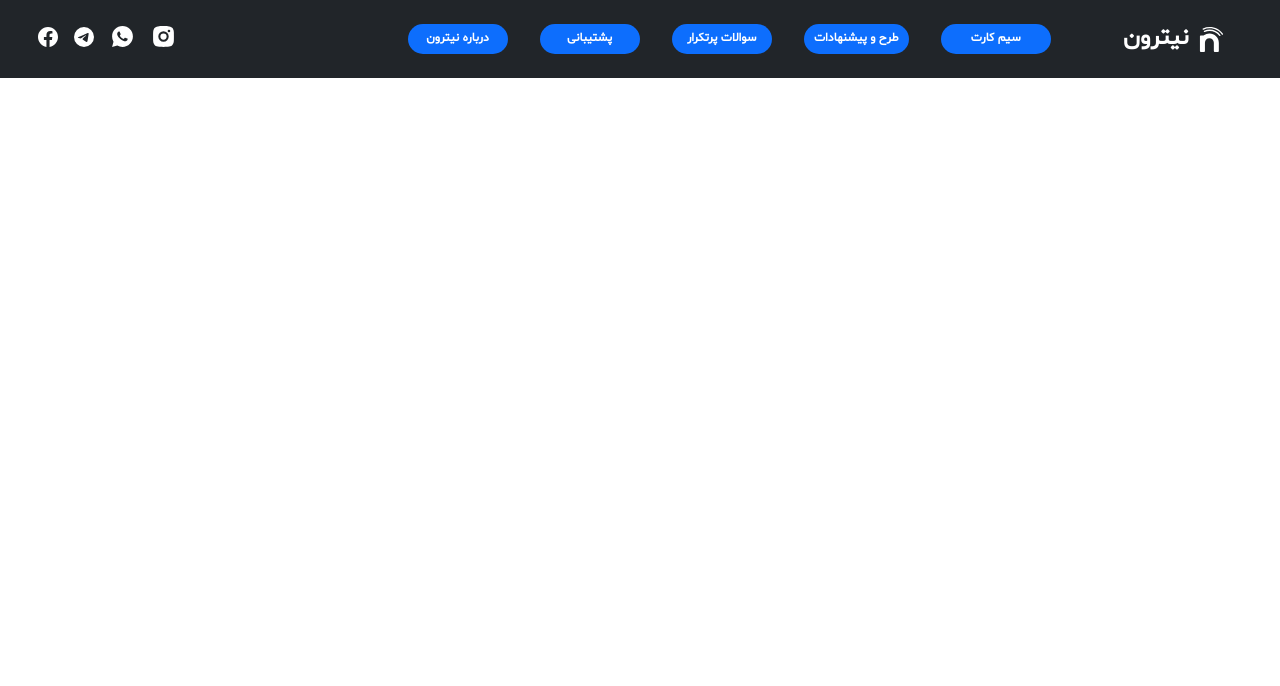
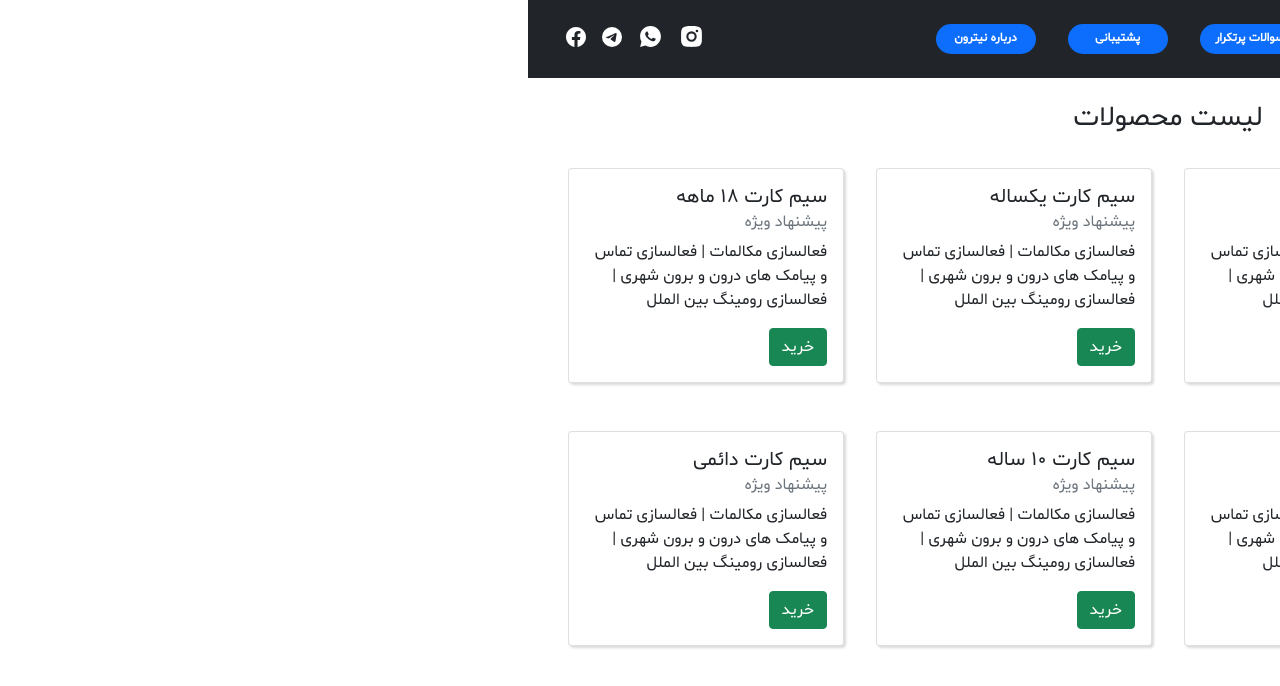
Before and after one commit to SarahMoradi/simcard-sale-template, a React (Create React App) app: page /offers in a window 1280 px wide. Shown: the top 686 px of the page. Built offline with nearby package versions, Linux system fonts and the light colour scheme.

Commit message:
Completed offer page

```diff
--- a/src/component/SignUp.module.css
+++ b/src/component/SignUp.module.css
@@ -168,3 +168,8 @@ input[type="checkbox"]:focus {
     width: 90%;
   }
 }
+
+.card_style{
+ background-color: #aeccf5;
+ box-shadow: rgba(0, 0, 0, 0.15) 1.95px 1.95px 2.6px;
+}
--- a/src/component/offers.js
+++ b/src/component/offers.js
@@ -1,10 +1,203 @@
 import React from "react";
 import DesktopMenu from "./desktopMenu";
+import { Row, Col, Card, CardBody, CardText, CardTitle, CardSubtitle, Button } from 'reactstrap'
+import styles from './SignUp.module.css'
 
 const offers = () => {
   return (
     <>
       <DesktopMenu />
+      <div className="d-flex justify-content-center my-4">
+        <h3>لیست محصولات</h3>
+      </div>
+      <div className="d-flex mt-2 mx-4">
+          <Col className="d-flex justify-content-center align-items-center" sm="12" md="3">
+           <div className="mx-3">
+                  <Card className={ styles.card_style }>
+                          <CardBody>
+                            <CardTitle tag="h5">
+                             سیم کارت 3 ماهه
+                            </CardTitle>
+                            <CardSubtitle
+                              className="mb-2 text-muted"
+                              tag="h6"
+                            >
+                              پیشنهاد ویژه
+                            </CardSubtitle>
+                            <CardText>
+                             فعالسازی مکالمات | فعالسازی تماس و پیامک های درون و برون شهری  | فعالسازی رومینگ بین الملل
+                            </CardText>
+                            <Button color="success">
+                              خرید
+                            </Button>
+                          </CardBody>
+                        </Card>
+             </div>
+          </Col>
+          <Col className="d-flex justify-content-center align-items-center" sm="12" md="3">
+          <div className="mx-3">
+                  <Card className={ styles.card_style }>
+                          <CardBody>
+                            <CardTitle tag="h5">
+                             سیم کارت 6 ماهه
+                            </CardTitle>
+                            <CardSubtitle
+                              className="mb-2 text-muted"
+                              tag="h6"
+                            >
+                              پیشنهاد ویژه
+                            </CardSubtitle>
+                            <CardText>
+                             فعالسازی مکالمات | فعالسازی تماس و پیامک های درون و برون شهری  | فعالسازی رومینگ بین الملل
+                            </CardText>
+                            <Button color="success">
+                            خرید
+                            </Button>
+                          </CardBody>
+                        </Card>
+             </div>
+          </Col>
+          <Col className="d-flex justify-content-center align-items-center" sm="12" md="3">
+          <div className="mx-3">
+                  <Card className={ styles.card_style }>
+                          <CardBody>
+                            <CardTitle tag="h5">
+                             سیم کارت یکساله
+                            </CardTitle>
+                            <CardSubtitle
+                              className="mb-2 text-muted"
+                              tag="h6"
+                            >
+                             پیشنهاد ویژه
+                            </CardSubtitle>
+                            <CardText>
+                             فعالسازی مکالمات | فعالسازی تماس و پیامک های درون و برون شهری  | فعالسازی رومینگ بین الملل
+                            </CardText>
+                            <Button color="success">
+                            خرید
+                            </Button>
+                          </CardBody>
+                        </Card>
+             </div>
+          </Col>
+          <Col className="d-flex justify-content-center align-items-center" sm="12" md="3">
+          <div className="mx-3">
+                  <Card className={ styles.card_style }>
+                          <CardBody>
+                            <CardTitle tag="h5">
+                             سیم کارت 18 ماهه
+                            </CardTitle>
+                            <CardSubtitle
+                              className="mb-2 text-muted"
+                              tag="h6"
+                            >
+                              پیشنهاد ویژه
+                            </CardSubtitle>
+                            <CardText>
+                             فعالسازی مکالمات | فعالسازی تماس و پیامک های درون و برون شهری  | فعالسازی رومینگ بین الملل
+                            </CardText>
+                            <Button color="success">
+                            خرید
+                            </Button>
+                          </CardBody>
+                        </Card>
+             </div>
+          </Col>
+          </div>
+          <div className="d-flex mt-5 mx-4">
+          <Col className="d-flex justify-content-center align-items-center" sm="12" md="3">
+           <div className="mx-3">
+                  <Card className={ styles.card_style }>
+                          <CardBody>
+                            <CardTitle tag="h5">
+                            سیم کارت 2 ساله
+                            </CardTitle>
+                            <CardSubtitle
+                              className="mb-2 text-muted"
+                              tag="h6"
+                            >
+                              پیشنهاد ویژه
+                            </CardSubtitle>
+                            <CardText>
+                             فعالسازی مکالمات | فعالسازی تماس و پیامک های درون و برون شهری  | فعالسازی رومینگ بین الملل
+                            </CardText>
+                            <Button color="success">
+                            خرید
+                            </Button>
+                          </CardBody>
+                        </Card>
+             </div>
+          </Col>
+          <Col className="d-flex justify-content-center align-items-center" sm="12" md="3">
+          <div className="mx-3">
+                  <Card className={ styles.card_style }>
+                          <CardBody>
+                            <CardTitle tag="h5">
+                             سیم کارت 5 ساله
+                            </CardTitle>
+                            <CardSubtitle
+                              className="mb-2 text-muted"
+                              tag="h6"
+                            >
+                             پیشنهاد ویژه
+                            </CardSubtitle>
+                            <CardText>
+                             فعالسازی مکالمات | فعالسازی تماس و پیامک های درون و برون شهری  | فعالسازی رومینگ بین الملل
+                            </CardText>
+                            <Button color="success">
+                            خرید
+                            </Button>
+                          </CardBody>
+                        </Card>
+             </div>
+          </Col>
+          <Col className="d-flex justify-content-center align-items-center" sm="12" md="3">
+          <div className="mx-3">
+                  <Card className={ styles.card_style }>
+                          <CardBody>
+                            <CardTitle tag="h5">
+                             سیم کارت 10 ساله
+                            </CardTitle>
+                            <CardSubtitle
+                              className="mb-2 text-muted"
+                              tag="h6"
+                            >
+                              پیشنهاد ویژه
+                            </CardSubtitle>
+                            <CardText>
+                             فعالسازی مکالمات | فعالسازی تماس و پیامک های درون و برون شهری  | فعالسازی رومینگ بین الملل
+                            </CardText>
+                            <Button color="success">
+                            خرید
+                            </Button>
+                          </CardBody>
+                        </Card>
+             </div>
+          </Col>
+          <Col className="d-flex justify-content-center align-items-center" sm="12" md="3">
+          <div className="mx-3">
+                  <Card className={ styles.card_style }>
+                          <CardBody>
+                            <CardTitle tag="h5">
+                            سیم کارت دائمی
+                            </CardTitle>
+                            <CardSubtitle
+                              className="mb-2 text-muted"
+                              tag="h6"
+                            >
+                              پیشنهاد ویژه
+                            </CardSubtitle>
+                            <CardText>
+                             فعالسازی مکالمات | فعالسازی تماس و پیامک های درون و برون شهری  | فعالسازی رومینگ بین الملل
+                            </CardText>
+                            <Button color="success">
+                            خرید
+                            </Button>
+                          </CardBody>
+                        </Card>
+             </div>
+          </Col>
+          </div>
     </>
   );
 };
```
